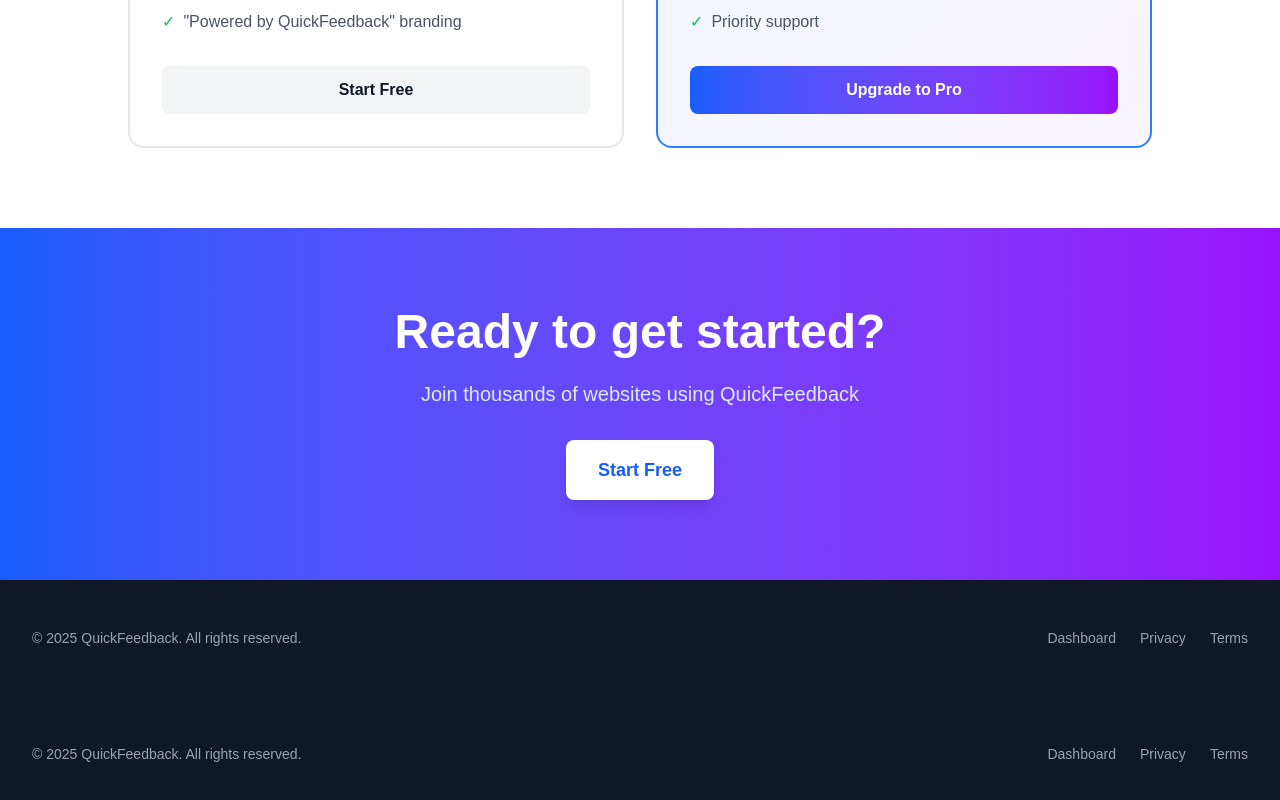
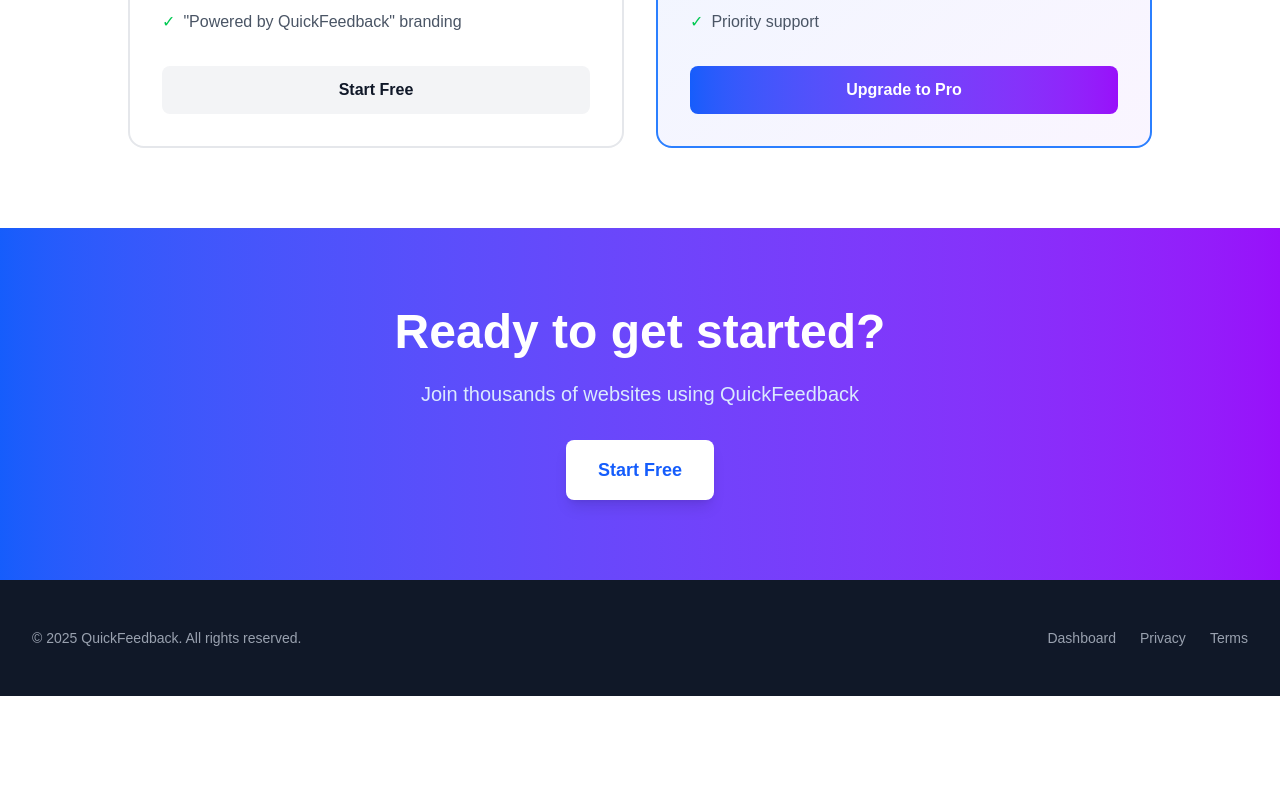
Before and after one commit to fati-2700/quickfeedback, a Next.js app: page / in a window 1280 px wide. Shown: the part 2500-3300 px from the top of the page. After the commit the page ends 3196 px from the top, so only its background shows below. Built offline with nearby package versions, Linux system fonts and the light colour scheme.

Commit message:
fix: correct Next.js export structure

```diff
--- a/app/page.tsx
+++ b/app/page.tsx
@@ -1,7 +1,6 @@
 import Link from 'next/link';
-import Script from 'next/script';
 
-function Home() {
+export default function Home() {
   return (
     <div className="min-h-screen bg-white">
       {/* Header/Nav */}
@@ -323,8 +322,8 @@
               </ul>
               <a
                 href={process.env.NEXT_PUBLIC_STRIPE_PAYMENT_LINK || '#'}
-            target="_blank"
-            rel="noopener noreferrer"
+                target="_blank"
+                rel="noopener noreferrer"
                 className="block w-full text-center px-6 py-3 bg-gradient-to-r from-blue-600 to-purple-600 text-white rounded-lg font-semibold hover:opacity-90 transition-opacity"
               >
                 Upgrade to Pro
@@ -369,29 +368,6 @@
           </div>
         </div>
       </footer>
-      {/* Footer */}
-      <footer className="py-12 px-4 sm:px-6 lg:px-8 bg-gray-900 text-gray-400">
-        <div className="max-w-7xl mx-auto">
-          <div className="flex flex-col md:flex-row justify-between items-center">
-            <div className="mb-4 md:mb-0">
-              <p className="text-sm">© 2025 QuickFeedback. All rights reserved.</p>
-            </div>
-            <div className="flex space-x-6">
-              <Link href="/auth" className="text-sm hover:text-white transition-colors">
-                Dashboard
-              </Link>
-              <a href="#" className="text-sm hover:text-white transition-colors">
-                Privacy
-              </a>
-              <a href="#" className="text-sm hover:text-white transition-colors">
-                Terms
-              </a>
-            </div>
-          </div>
-        </div>
-      </footer>
     </div>
   );
 }
-
-export default Home;
```
